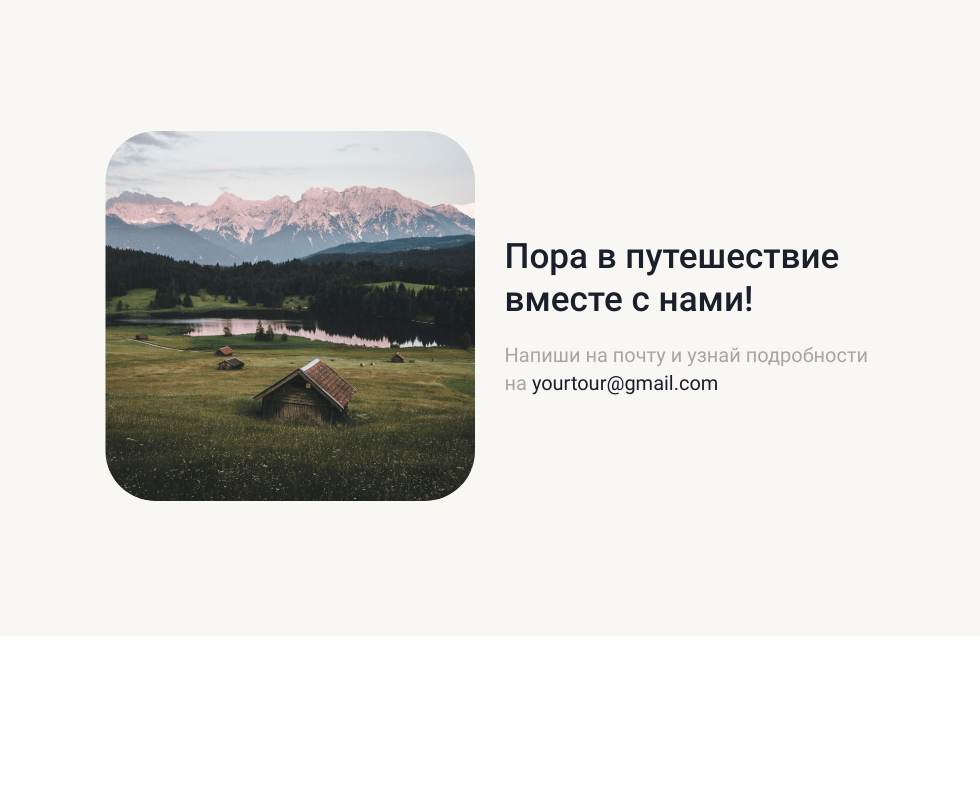
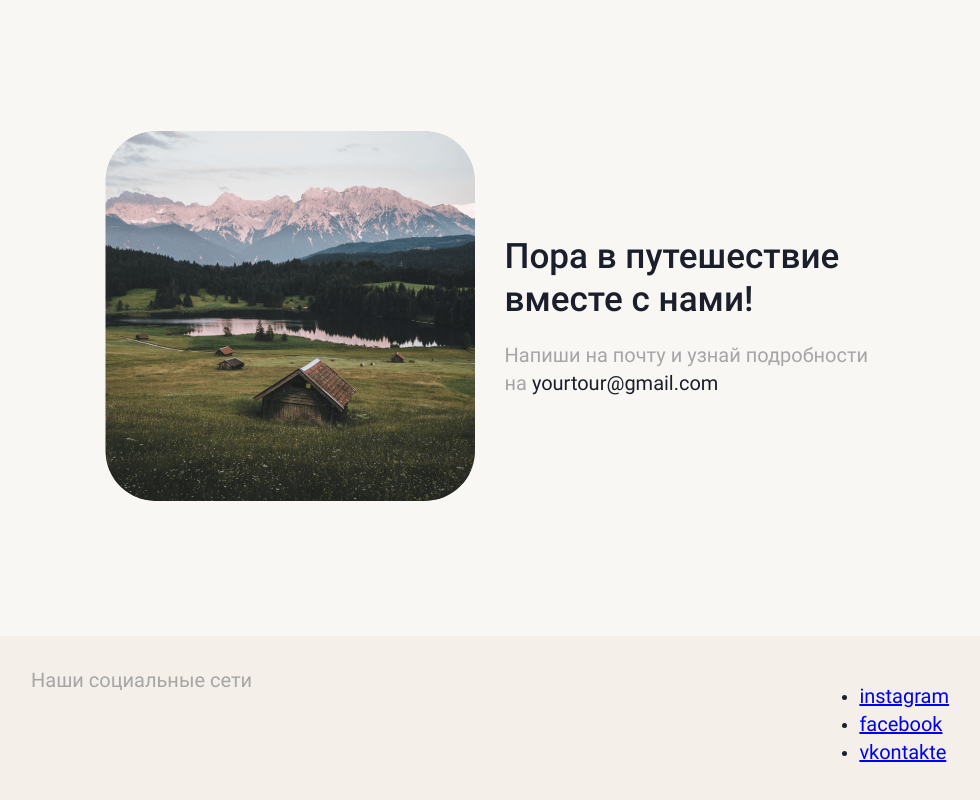
Before and after one commit to aumetros/snp-yourtour-react, a React (Create React App) app: page / in a window 1280 px wide. Shown: the part 8893-9693 px from the top of the page, without its empty margins (150-1130 px from the left). Before the commit the page ends 9529 px from the top, so only its background shows below. Built offline with nearby package versions, Linux system fonts and the light colour scheme.

Commit message:
Add Main: Add component Footer

```diff
--- a/src/components/App/App.js
+++ b/src/components/App/App.js
@@ -1,13 +1,14 @@
-import './App.css';
-import Header from '../Header/Header';
-import Main from '../Main/Main';
+import "./App.css";
+import Header from "../Header/Header";
+import Main from "../Main/Main";
+import Footer from "../Footer/Footer";
 
 function App() {
   return (
     <div className="app">
       <Header />
       <Main />
-
+      <Footer />
     </div>
   );
 }
--- /dev/null
+++ b/src/components/Footer/Footer.css
@@ -0,0 +1,41 @@
+.footer {
+  padding: 30px;
+  background-color: #f4f0e9;
+}
+
+.footer__title {
+  max-width: 222px;
+  margin: 0;
+  color: #a6a6a6;
+}
+
+.footer__container {
+  max-width: 1167px;
+  margin: 0 auto;
+  display: flex;
+  justify-content: space-between;
+}
+
+@media screen and (max-width: 1280px) {
+  .footer__container {
+    max-width: 918px;
+  }
+}
+
+@media screen and (max-width: 720px) {
+  .footer__container {
+    flex-direction: column;
+    align-items: center;
+  }
+}
+
+@media screen and (max-width: 520px) {
+  .footer {
+    padding: 21px;
+  }
+
+  .footer__title {
+    max-width: 177px;
+    margin-bottom: 7px;
+  }
+}
--- /dev/null
+++ b/src/components/Footer/Footer.js
@@ -0,0 +1,27 @@
+import "./Footer.css";
+
+function Footer() {
+  return (
+<footer className="footer">
+      <div className="footer__container">
+        <h2 className="footer__title text">Наши социальные сети</h2>
+        <ul className="socials">
+          <li>
+            <div className="socials__icon socials__icon_el_inst"></div>
+            <a href="https://instagram.com/" className="socials__link text" target="_blank" rel="noopener noreferrer">instagram</a>
+          </li>
+          <li>
+            <div className="socials__icon socials__icon_el_fb"></div>
+            <a href="https://facebook.com/" className="socials__link text" target="_blank" rel="noopener noreferrer">facebook</a>
+          </li>
+          <li>
+            <div className="socials__icon socials__icon_el_vk"></div>
+            <a href="https://vk.ru/" className="socials__link text" target="_blank" rel="noopener noreferrer">vkontakte</a>
+          </li>
+        </ul>
+      </div>
+    </footer>
+  )
+}
+
+export default Footer;
--- a/src/utils/useData.js
+++ b/src/utils/useData.js
@@ -66,8 +66,8 @@ export const stories = [
     (специалистов) участие в формировании новых предложений:`,
     points: ["вкусная еда", "дешевый транспорт", "красивый город."],
     links: [
-      ["instagram", "https://www.youtube.com/"],
-      ["facebook", "https://www.youtube.com/"],
+      ["instagram", "https://instagram.com/"],
+      ["facebook", "https://facebook.com/"],
       ["YouTube", "https://www.youtube.com/"],
     ],
     foto: story1,
@@ -78,7 +78,7 @@ export const stories = [
     (специалистов) участие в формировании новых предложений:`,
     points: [],
     links: [
-      ["instagram", "https://www.youtube.com/"],
+      ["instagram", "https://instagram.com/"],
       ["ВКонтакте", "https://www.vk.ru/"],
     ],
     foto: story2,
@@ -89,8 +89,8 @@ export const stories = [
     (специалистов) участие в формировании новых предложений:`,
     points: [],
     links: [
-      ["instagram", "https://www.youtube.com/"],
-      ["facebook", "https://www.youtube.com/"],
+      ["instagram", "https://instagram.com/"],
+      ["facebook", "https://facebook.com/"],
       ["ВКонтакте", "https://www.vk.ru/"],
     ],
     foto: story3,
```
